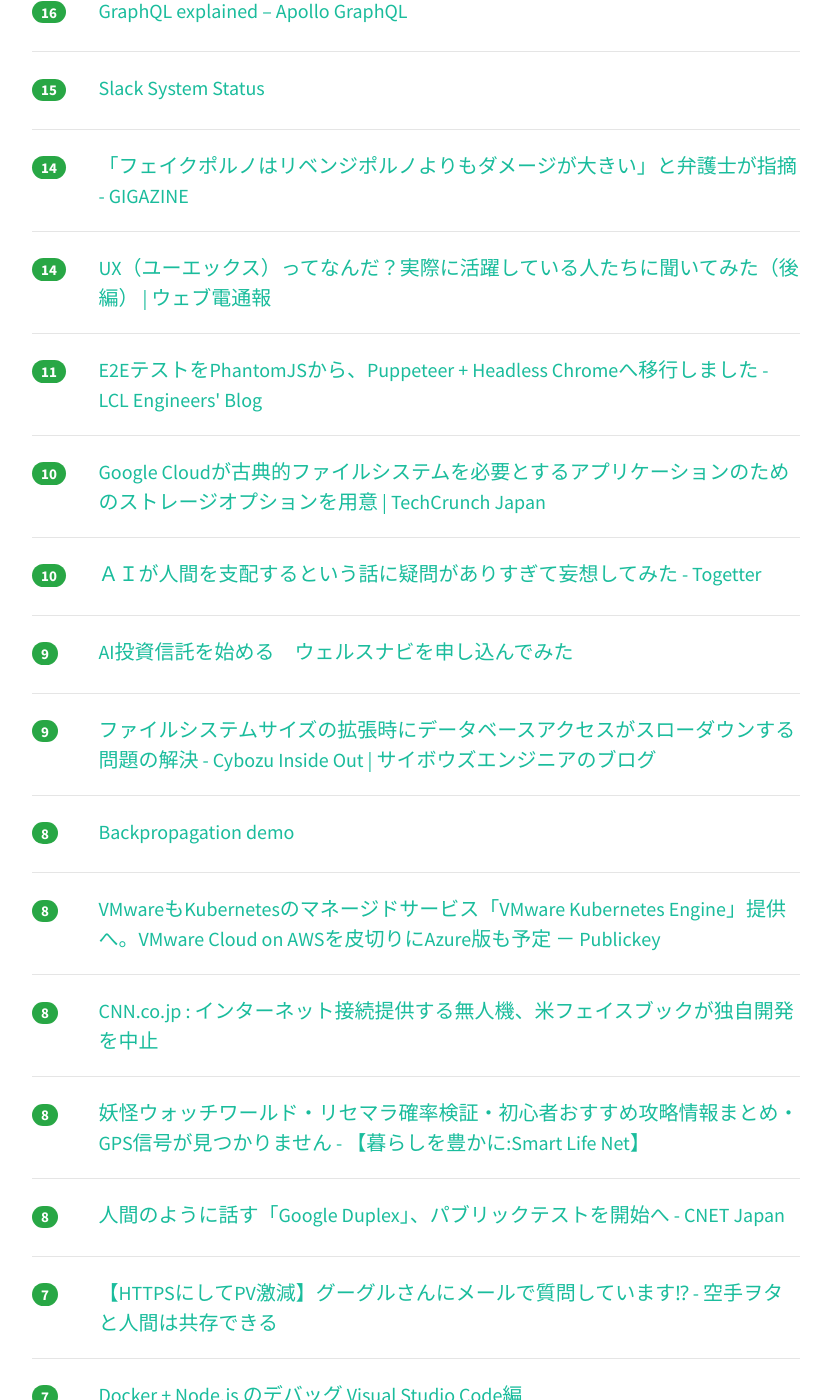
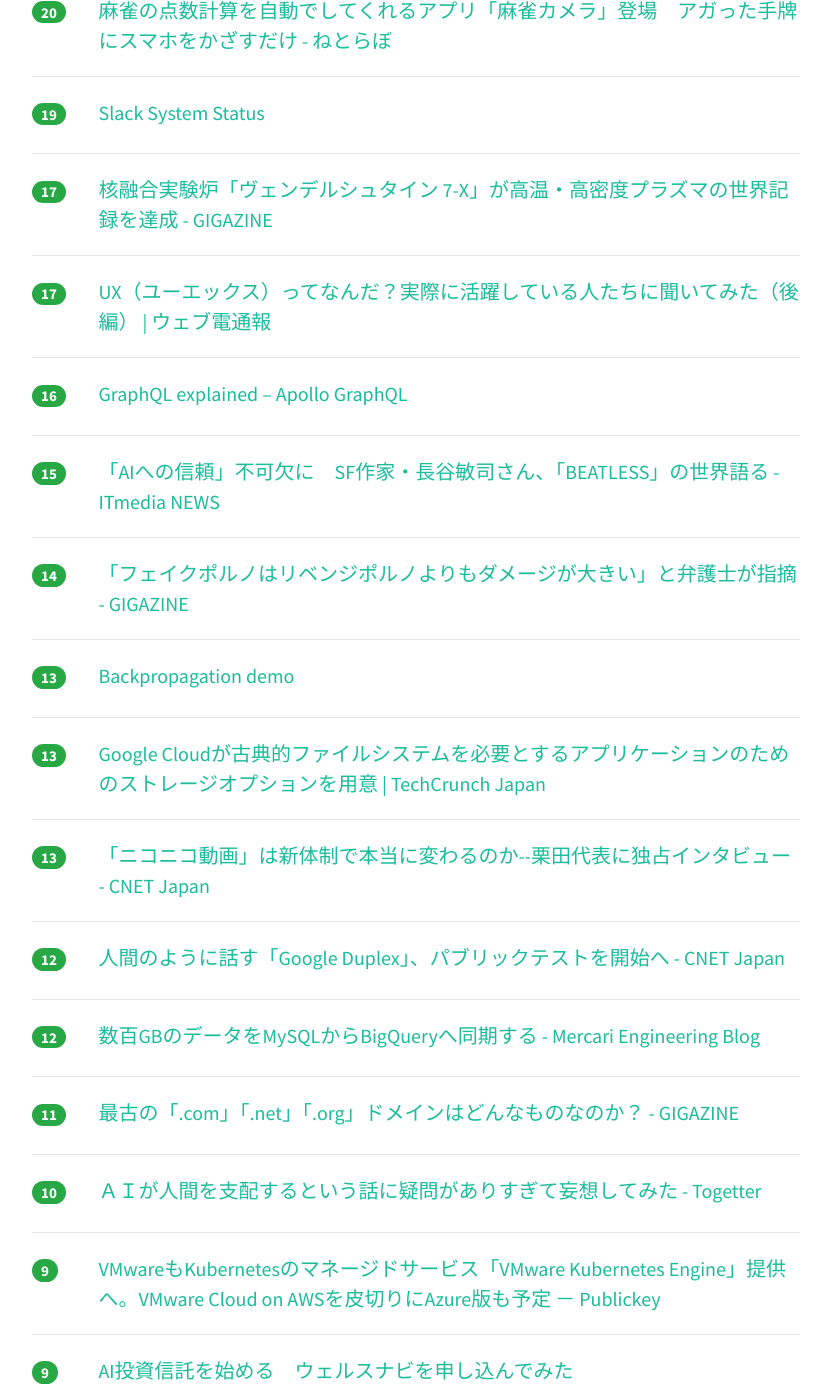
Before and after one commit to yatta47/hatena-matome-site, a Jekyll site: the page built from _posts/2018-06-28-hatena.md, in a window 1280 px wide and 1400 px high, scrolled down 1191 px. Shown: the whole window, without its empty margins (224-1055 px from the left). Built offline with Jekyll 4.4.1, drawn with Linux system fonts in a browser that asks for light colours; nearby versions of some CDN libraries; some of the changed text lies outside the part shown.

Commit message:
Updated 2018-06-28

```diff
--- a/_posts/2018-06-28-hatena.md
+++ b/_posts/2018-06-28-hatena.md
@@ -1,49 +1,69 @@
 ---
 layout: post
 title:  "2018-06-28 はてぶIT"
-date:   2018-06-28 10:02:29
+date:   2018-06-28 11:02:43
 tags: [it-hotentry]
 ---
-33 件のデータあり
+43 件のデータあり
 
 <hr><div class="row">
+<div class="col-1"><span class="badge badge-pill badge-success h2">57</span></div>
+<div class="col-11"><a href='https://av.watch.impress.co.jp/docs/news/1129733.html' target='_blank'>約1.5万円でLDAC対応の超小型プレーヤー「M0」。Bluetooth送受信やUSB入出力も - AV Watch</a></div>
+</div>
+<hr>
+<div class="row">
 <div class="col-1"><span class="badge badge-pill badge-success h2">45</span></div>
 <div class="col-11"><a href='https://www.watto.nagoya/entry/2018/06/28/003000' target='_blank'>Excelで絶対参照を使って九九の表を作れと言われたら - しいたげられたしいたけ</a></div>
 </div>
 <hr>
 <div class="row">
-<div class="col-1"><span class="badge badge-pill badge-success h2">43</span></div>
-<div class="col-11"><a href='https://av.watch.impress.co.jp/docs/news/1129733.html' target='_blank'>約1.5万円でLDAC対応の超小型プレーヤー「M0」。Bluetooth送受信やUSB入出力も - AV Watch</a></div>
+<div class="col-1"><span class="badge badge-pill badge-success h2">36</span></div>
+<div class="col-11"><a href='https://japanese.engadget.com/2018/06/27/asimo/' target='_blank'>ホンダ、ヒト型ロボット「ASIMO」開発終了との報。技術は転けないバイクや介護支援外骨格などに応用へ - Engadget 日本版</a></div>
 </div>
 <hr>
 <div class="row">
-<div class="col-1"><span class="badge badge-pill badge-success h2">27</span></div>
+<div class="col-1"><span class="badge badge-pill badge-success h2">29</span></div>
 <div class="col-11"><a href='https://logmi.jp/297069' target='_blank'>“人の時間を奪わないコミュニケーション”を目指すべき　情報過多時代のビジネスをアップデートする方法 - ログミー</a></div>
 </div>
 <hr>
 <div class="row">
-<div class="col-1"><span class="badge badge-pill badge-success h2">22</span></div>
+<div class="col-1"><span class="badge badge-pill badge-success h2">25</span></div>
 <div class="col-11"><a href='https://qiita.com/Yatima/items/cb1962fb09f827957981' target='_blank'>「Firebaseの脆弱性で1億件超漏洩」の真相とは？ #Firebase #FJUG</a></div>
 </div>
 <hr>
 <div class="row">
+<div class="col-1"><span class="badge badge-pill badge-success h2">24</span></div>
+<div class="col-11"><a href='http://blog.cybozu.io/entry/2018/06/28/080000' target='_blank'>ファイルシステムサイズの拡張時にデータベースアクセスがスローダウンする問題の解決 - Cybozu Inside Out | サイボウズエンジニアのブログ</a></div>
+</div>
+<hr>
+<div class="row">
+<div class="col-1"><span class="badge badge-pill badge-success h2">22</span></div>
+<div class="col-11"><a href='https://qiita.com/lboavde1121/items/a905f1382733dfb9c8c1' target='_blank'>Flask+uwsgi+nginxの環境が作りたい？それ、Dockerなら1コマンドで出来るよ。</a></div>
+</div>
+<hr>
+<div class="row">
+<div class="col-1"><span class="badge badge-pill badge-success h2">22</span></div>
+<div class="col-11"><a href='http://techblog.lclco.com/entry/2018/06/28/080000' target='_blank'>E2EテストをPhantomJSから、Puppeteer + Headless Chromeへ移行しました - LCL Engineers' Blog</a></div>
+</div>
+<hr>
+<div class="row">
 <div class="col-1"><span class="badge badge-pill badge-success h2">20</span></div>
-<div class="col-11"><a href='https://japanese.engadget.com/2018/06/27/asimo/' target='_blank'>ホンダ、ヒト型ロボット「ASIMO」開発終了との報。技術は転けないバイクや介護支援外骨格などに応用へ - Engadget 日本版</a></div>
+<div class="col-11"><a href='http://nlab.itmedia.co.jp/nl/articles/1806/27/news131.html' target='_blank'>麻雀の点数計算を自動でしてくれるアプリ「麻雀カメラ」登場　アガった手牌にスマホをかざすだけ - ねとらぼ</a></div>
 </div>
 <hr>
 <div class="row">
 <div class="col-1"><span class="badge badge-pill badge-success h2">19</span></div>
-<div class="col-11"><a href='http://nlab.itmedia.co.jp/nl/articles/1806/27/news131.html' target='_blank'>麻雀の点数計算を自動でしてくれるアプリ「麻雀カメラ」登場　アガった手牌にスマホをかざすだけ - ねとらぼ</a></div>
-</div>
-<hr>
-<div class="row">
-<div class="col-1"><span class="badge badge-pill badge-success h2">18</span></div>
-<div class="col-11"><a href='https://qiita.com/lboavde1121/items/a905f1382733dfb9c8c1' target='_blank'>Flask+uwsgi+nginxの環境が作りたい？それ、Dockerなら1コマンドで出来るよ。</a></div>
+<div class="col-11"><a href='https://status.slack.com/2018-06/142edcb9e52c7663' target='_blank'>Slack System Status</a></div>
 </div>
 <hr>
 <div class="row">
 <div class="col-1"><span class="badge badge-pill badge-success h2">17</span></div>
 <div class="col-11"><a href='https://gigazine.net/news/20180626-wendelstein-7-x-world-record/' target='_blank'>核融合実験炉「ヴェンデルシュタイン 7-X」が高温・高密度プラズマの世界記録を達成 - GIGAZINE</a></div>
+</div>
+<hr>
+<div class="row">
+<div class="col-1"><span class="badge badge-pill badge-success h2">17</span></div>
+<div class="col-11"><a href='https://dentsu-ho.com/articles/3598' target='_blank'>UX（ユーエックス）ってなんだ？実際に活躍している人たちに聞いてみた（後編） | ウェブ電通報</a></div>
 </div>
 <hr>
 <div class="row">
@@ -53,7 +73,7 @@ tags: [it-hotentry]
 <hr>
 <div class="row">
 <div class="col-1"><span class="badge badge-pill badge-success h2">15</span></div>
-<div class="col-11"><a href='https://status.slack.com/2018-06/142edcb9e52c7663' target='_blank'>Slack System Status</a></div>
+<div class="col-11"><a href='http://www.itmedia.co.jp/news/articles/1806/28/news025.html' target='_blank'>「AIへの信頼」不可欠に　SF作家・長谷敏司さん、「BEATLESS」の世界語る - ITmedia NEWS</a></div>
 </div>
 <hr>
 <div class="row">
@@ -62,18 +82,33 @@ tags: [it-hotentry]
 </div>
 <hr>
 <div class="row">
-<div class="col-1"><span class="badge badge-pill badge-success h2">14</span></div>
-<div class="col-11"><a href='https://dentsu-ho.com/articles/3598' target='_blank'>UX（ユーエックス）ってなんだ？実際に活躍している人たちに聞いてみた（後編） | ウェブ電通報</a></div>
+<div class="col-1"><span class="badge badge-pill badge-success h2">13</span></div>
+<div class="col-11"><a href='https://google-developers.appspot.com/machine-learning/crash-course/backprop-scroll/' target='_blank'>Backpropagation demo</a></div>
+</div>
+<hr>
+<div class="row">
+<div class="col-1"><span class="badge badge-pill badge-success h2">13</span></div>
+<div class="col-11"><a href='https://jp.techcrunch.com/2018/06/27/2018-06-26-with-cloud-filestore-the-google-cloud-gets-a-new-storage-option/' target='_blank'>Google Cloudが古典的ファイルシステムを必要とするアプリケーションのためのストレージオプションを用意 | TechCrunch Japan</a></div>
+</div>
+<hr>
+<div class="row">
+<div class="col-1"><span class="badge badge-pill badge-success h2">13</span></div>
+<div class="col-11"><a href='https://japan.cnet.com/article/35121533/' target='_blank'>「ニコニコ動画」は新体制で本当に変わるのか--栗田代表に独占インタビュー - CNET Japan</a></div>
+</div>
+<hr>
+<div class="row">
+<div class="col-1"><span class="badge badge-pill badge-success h2">12</span></div>
+<div class="col-11"><a href='https://japan.cnet.com/article/35121577/' target='_blank'>人間のように話す「Google Duplex」、パブリックテストを開始へ - CNET Japan</a></div>
+</div>
+<hr>
+<div class="row">
+<div class="col-1"><span class="badge badge-pill badge-success h2">12</span></div>
+<div class="col-11"><a href='http://tech.mercari.com/entry/2018/06/28/100000' target='_blank'>数百GBのデータをMySQLからBigQueryへ同期する - Mercari Engineering Blog</a></div>
 </div>
 <hr>
 <div class="row">
 <div class="col-1"><span class="badge badge-pill badge-success h2">11</span></div>
-<div class="col-11"><a href='http://techblog.lclco.com/entry/2018/06/28/080000' target='_blank'>E2EテストをPhantomJSから、Puppeteer + Headless Chromeへ移行しました - LCL Engineers' Blog</a></div>
-</div>
-<hr>
-<div class="row">
-<div class="col-1"><span class="badge badge-pill badge-success h2">10</span></div>
-<div class="col-11"><a href='https://jp.techcrunch.com/2018/06/27/2018-06-26-with-cloud-filestore-the-google-cloud-gets-a-new-storage-option/' target='_blank'>Google Cloudが古典的ファイルシステムを必要とするアプリケーションのためのストレージオプションを用意 | TechCrunch Japan</a></div>
+<div class="col-11"><a href='https://gigazine.net/news/20180628-oldest-domain/' target='_blank'>最古の「.com」「.net」「.org」ドメインはどんなものなのか？ - GIGAZINE</a></div>
 </div>
 <hr>
 <div class="row">
@@ -83,22 +118,17 @@ tags: [it-hotentry]
 <hr>
 <div class="row">
 <div class="col-1"><span class="badge badge-pill badge-success h2">9</span></div>
+<div class="col-11"><a href='https://www.publickey1.jp/blog/18/vmwarekubernetesvmware_kubernetes_enginevmware_cloud_on_awsazure.html' target='_blank'>VMwareもKubernetesのマネージドサービス「VMware Kubernetes Engine」提供へ。VMware Cloud on AWSを皮切りにAzure版も予定 － Publickey</a></div>
+</div>
+<hr>
+<div class="row">
+<div class="col-1"><span class="badge badge-pill badge-success h2">9</span></div>
 <div class="col-11"><a href='https://kimafuro.jp/2018/06/28/archives/857' target='_blank'>AI投資信託を始める　ウェルスナビを申し込んでみた</a></div>
 </div>
 <hr>
 <div class="row">
 <div class="col-1"><span class="badge badge-pill badge-success h2">9</span></div>
-<div class="col-11"><a href='http://blog.cybozu.io/entry/2018/06/28/080000' target='_blank'>ファイルシステムサイズの拡張時にデータベースアクセスがスローダウンする問題の解決 - Cybozu Inside Out | サイボウズエンジニアのブログ</a></div>
-</div>
-<hr>
-<div class="row">
-<div class="col-1"><span class="badge badge-pill badge-success h2">8</span></div>
-<div class="col-11"><a href='https://google-developers.appspot.com/machine-learning/crash-course/backprop-scroll/' target='_blank'>Backpropagation demo</a></div>
-</div>
-<hr>
-<div class="row">
-<div class="col-1"><span class="badge badge-pill badge-success h2">8</span></div>
-<div class="col-11"><a href='https://www.publickey1.jp/blog/18/vmwarekubernetesvmware_kubernetes_enginevmware_cloud_on_awsazure.html' target='_blank'>VMwareもKubernetesのマネージドサービス「VMware Kubernetes Engine」提供へ。VMware Cloud on AWSを皮切りにAzure版も予定 － Publickey</a></div>
+<div class="col-11"><a href='https://qiita.com/tailix/items/fe3804e7a58978741d56' target='_blank'>Docker + Node.js のデバッグ Visual Studio Code編</a></div>
 </div>
 <hr>
 <div class="row">
@@ -113,7 +143,12 @@ tags: [it-hotentry]
 <hr>
 <div class="row">
 <div class="col-1"><span class="badge badge-pill badge-success h2">8</span></div>
-<div class="col-11"><a href='https://japan.cnet.com/article/35121577/' target='_blank'>人間のように話す「Google Duplex」、パブリックテストを開始へ - CNET Japan</a></div>
+<div class="col-11"><a href='https://h3poteto.hatenablog.com/entry/2018/06/25/010000' target='_blank'>趣味サービスのインフラをAWS ECSに載せ替えた - PartyIX</a></div>
+</div>
+<hr>
+<div class="row">
+<div class="col-1"><span class="badge badge-pill badge-success h2">8</span></div>
+<div class="col-11"><a href='https://coliss.com/articles/build-websites/operation/css/high-quality-web-icons-boxicons.html' target='_blank'>こいつ動くぞ！商用利用無料、シンプルにデザインされたフォントもSVGも揃ったフリーのアイコン素材 -Box Icons | コリス</a></div>
 </div>
 <hr>
 <div class="row">
@@ -122,13 +157,23 @@ tags: [it-hotentry]
 </div>
 <hr>
 <div class="row">
-<div class="col-1"><span class="badge badge-pill badge-success h2">7</span></div>
-<div class="col-11"><a href='https://qiita.com/tailix/items/fe3804e7a58978741d56' target='_blank'>Docker + Node.js のデバッグ Visual Studio Code編</a></div>
+<div class="col-1"><span class="badge badge-pill badge-success h2">6</span></div>
+<div class="col-11"><a href='https://prtimes.jp/main/html/rd/p/000000001.000035408.html' target='_blank'>世界初！？スマホをかざすだけで点数計算 iPhoneアプリ「麻雀カメラ」が本日より配信開始 KDDI画像認識テクノロジーで、複雑な得点計算も瞬時に算出 ｜ノースショア株式会社のプレスリリ</a></div>
 </div>
 <hr>
 <div class="row">
-<div class="col-1"><span class="badge badge-pill badge-success h2">7</span></div>
-<div class="col-11"><a href='http://www.itmedia.co.jp/news/articles/1806/28/news025.html' target='_blank'>「AIへの信頼」不可欠に　SF作家・長谷敏司さん、「BEATLESS」の世界語る - ITmedia NEWS</a></div>
+<div class="col-1"><span class="badge badge-pill badge-success h2">6</span></div>
+<div class="col-11"><a href='https://japan.cnet.com/article/35121579/' target='_blank'>グーグル、広告ブランドを刷新--「AdWords」と「DoubleClick」の名称を廃止 - CNET Japan</a></div>
+</div>
+<hr>
+<div class="row">
+<div class="col-1"><span class="badge badge-pill badge-success h2">6</span></div>
+<div class="col-11"><a href='https://ferret-plus.com/10453' target='_blank'>Googleアナリティクスのレポート作成を簡単にするマイレポートとは？｜ferret [フェレット]</a></div>
+</div>
+<hr>
+<div class="row">
+<div class="col-1"><span class="badge badge-pill badge-success h2">5</span></div>
+<div class="col-11"><a href='https://headlines.yahoo.co.jp/hl?a=20180627-00000121-asahi-soci' target='_blank'>辰巳渚さん、交通事故で死去　「『捨てる！』技術」著者（朝日新聞デジタル） - Yahoo!ニュース</a></div>
 </div>
 <hr>
 <div class="row">
@@ -143,31 +188,36 @@ tags: [it-hotentry]
 <hr>
 <div class="row">
 <div class="col-1"><span class="badge badge-pill badge-success h2">4</span></div>
-<div class="col-11"><a href='https://prtimes.jp/main/html/rd/p/000000001.000035408.html' target='_blank'>世界初！？スマホをかざすだけで点数計算 iPhoneアプリ「麻雀カメラ」が本日より配信開始 KDDI画像認識テクノロジーで、複雑な得点計算も瞬時に算出 ｜ノースショア株式会社のプレスリリ</a></div>
+<div class="col-11"><a href='https://jp.techcrunch.com/2018/06/27/2018-06-26-google-is-testing-a-new-image-search-on-desktop-that-looks-more-like-pinterest/' target='_blank'>Googleがデスクトップの新しい画像検索をテスト中、検索結果がPinterestに似てるだけ? | TechCrunch Japan</a></div>
 </div>
 <hr>
 <div class="row">
 <div class="col-1"><span class="badge badge-pill badge-success h2">4</span></div>
-<div class="col-11"><a href='https://headlines.yahoo.co.jp/hl?a=20180627-00000121-asahi-soci' target='_blank'>辰巳渚さん、交通事故で死去　「『捨てる！』技術」著者（朝日新聞デジタル） - Yahoo!ニュース</a></div>
-</div>
-<hr>
-<div class="row">
-<div class="col-1"><span class="badge badge-pill badge-success h2">4</span></div>
-<div class="col-11"><a href='https://h3poteto.hatenablog.com/entry/2018/06/25/010000' target='_blank'>趣味サービスのインフラをAWS ECSに載せ替えた - PartyIX</a></div>
-</div>
-<hr>
-<div class="row">
-<div class="col-1"><span class="badge badge-pill badge-success h2">4</span></div>
-<div class="col-11"><a href='https://jp.techcrunch.com/2018/06/27/2018-06-26-google-is-testing-a-new-image-search-on-desktop-that-looks-more-like-pinterest/' target='_blank'>Googleがデスクトップの新しい画像検索をテスト中、検索結果がPinterestに似てるだけ? | TechCrunch Japan</a></div>
+<div class="col-11"><a href='http://www.itmedia.co.jp/news/articles/1806/27/news129.html' target='_blank'>はやぶさ2が“黒い小惑星”に到着　「局面変わった」と期待 - ITmedia NEWS</a></div>
 </div>
 <hr>
 <div class="row">
 <div class="col-1"><span class="badge badge-pill badge-success h2">3</span></div>
-<div class="col-11"><a href='https://gigazine.net/news/20180628-oldest-domain/' target='_blank'>最古の「.com」「.net」「.org」ドメインはどんなものなのか？ - GIGAZINE</a></div>
+<div class="col-11"><a href='https://tech.starttoday-tech.com/entry/openapi2ruby' target='_blank'>OpenAPIのschema定義からRubyのクラスを生成するgem「openapi2ruby」をつくりました - Start Today Technologies TECH BLOG</a></div>
 </div>
 <hr>
 <div class="row">
-<div class="col-1"><span class="badge badge-pill badge-success h2">0</span></div>
-<div class="col-11"><a href='https://japan.cnet.com/article/35121579/' target='_blank'>グーグル、広告ブランドを刷新--「AdWords」と「DoubleClick」の名称を廃止 - CNET Japan</a></div>
+<div class="col-1"><span class="badge badge-pill badge-success h2">3</span></div>
+<div class="col-11"><a href='http://www.itmedia.co.jp/news/articles/1806/28/news068.html' target='_blank'>「Googleアシスタント」による電話予約代行「Duplex」のテストを今夏開始へ - ITmedia NEWS</a></div>
 </div>
 <hr>
+<div class="row">
+<div class="col-1"><span class="badge badge-pill badge-success h2">3</span></div>
+<div class="col-11"><a href='https://gigazine.net/news/20150427-google-pee-on-apple/' target='_blank'>Googleマップ上でドロイドくんがAppleロゴにおしっこをかけていたことが判明 - GIGAZINE</a></div>
+</div>
+<hr>
+<div class="row">
+<div class="col-1"><span class="badge badge-pill badge-success h2">3</span></div>
+<div class="col-11"><a href='https://internet.watch.impress.co.jp/docs/yajiuma/1129946.html' target='_blank'>iPhoneをかざすだけで麻雀の点数計算ができるアプリ配信開始、「アカギ」とのコラボも【やじうまWatch】 - INTERNET Watch</a></div>
+</div>
+<hr>
+<div class="row">
+<div class="col-1"><span class="badge badge-pill badge-success h2">3</span></div>
+<div class="col-11"><a href='https://wirelesswire.jp/2018/06/65757/' target='_blank'>最強のプログラミング勉強法が写経である理由 - WirelessWire News（ワイヤレスワイヤーニュース）</a></div>
+</div>
+<hr>
```
